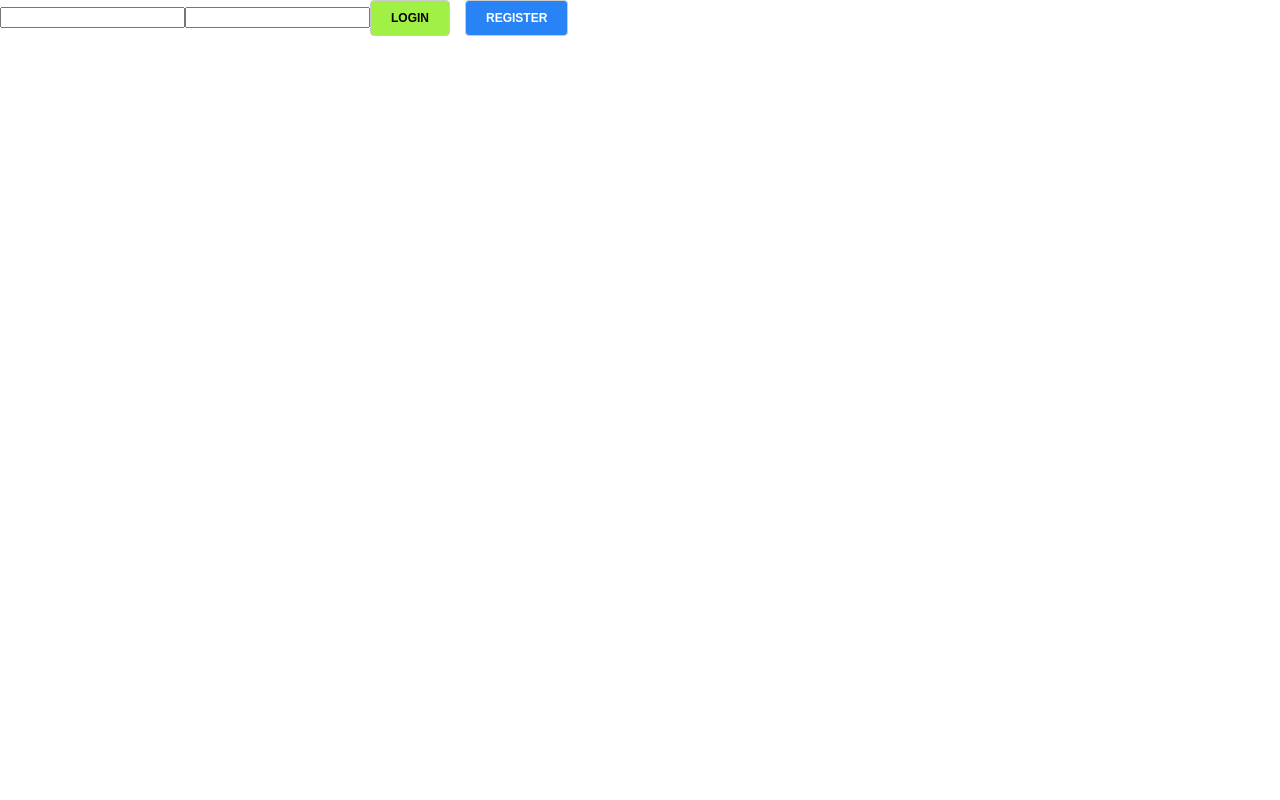
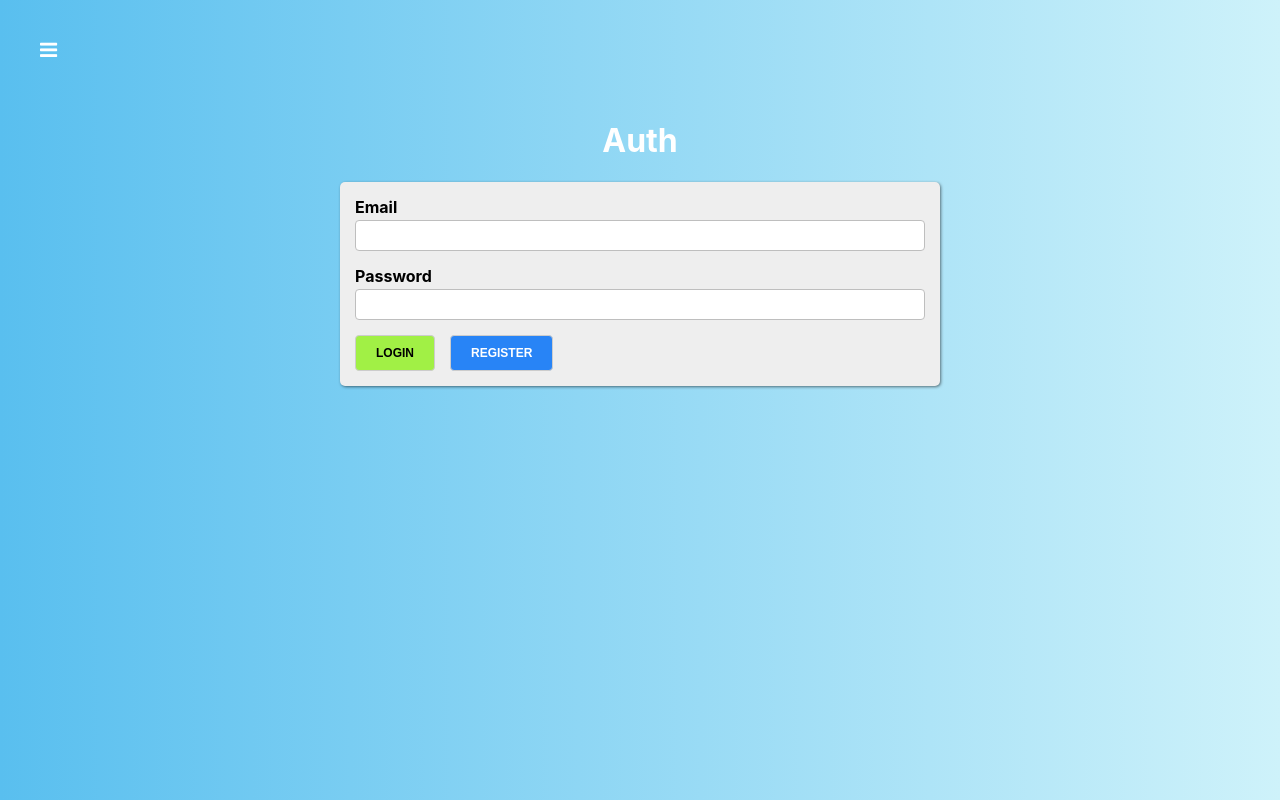
Before and after one commit to vik753/VMinin-redux-quiz, a React app: page /auth in a window 1280 px wide. Built offline with nearby package versions, Linux system fonts and the light colour scheme.

Commit message:
creation the auth validation in progress

```diff
--- /dev/null
+++ b/src/components/UI/Input/Input.js
@@ -0,0 +1,29 @@
+import React from "react";
+import classes from "./Input.module.css";
+
+function isInvalid({valid, touched, shouldValidate}) {
+  return !valid && shouldValidate && touched
+}
+
+const Input = (props) => {
+  const { inputType = "text", label, value, onChange, errorMessage } = props;
+  const cls = [classes.Input];
+  const htmlFor = `${inputType}-${Math.random()}`;
+
+  if (isInvalid(props)) {
+    cls.push(classes.invalid);
+  }
+
+  return (
+    <div className={cls.join(" ")}>
+      <label htmlFor={htmlFor}>{label}</label>
+      <input type={inputType} id={htmlFor} value={value} onChange={onChange} />
+
+      {isInvalid(props)
+        ? <span>{errorMessage}</span> || "Type required value"
+        : null}
+    </div>
+  );
+};
+
+export default Input;
--- /dev/null
+++ b/src/components/UI/Input/Input.module.css
@@ -0,0 +1,36 @@
+.Input {
+  margin-bottom: 15px;
+}
+
+.Input label {
+  margin-bottom: 3px;
+  padding: 0;
+  display: block;
+  font-weight: bold;
+}
+
+.Input input {
+  display: block;
+  box-sizing: border-box;
+  border: 1px solid #bebebe;
+  border-radius: 4px;
+  padding: 7px;
+  margin: 0 0 5px;
+  width: 100%;
+  outline: none;
+  transition: all 300ms ease-in-out;
+}
+
+.Input span {
+  color: #f01f30;
+  font-size: 12px;
+  font-weight: bold;
+}
+
+.Input.invalid label {
+  color: #f01f30;
+}
+
+.Input.invalid input {
+  border-color: rgba(248, 155, 146, 0.67);
+}
--- a/src/containers/Auth/Auth.js
+++ b/src/containers/Auth/Auth.js
@@ -1,29 +1,91 @@
 import React, { Component } from "react";
-import classes from "./Auth.modules.css";
+import classes from "./Auth.module.css";
 import Button from "../../components/UI/Button/Button";
+import Input from "../../components/UI/Input/Input";
 
 class Auth extends Component {
+  state = {
+    formControls: {
+      email: {
+        value: "",
+        type: "email",
+        label: "Email",
+        errorMessage: "Type correct email, please.",
+        valid: false,
+        touched: false,
+        validation: {
+          required: true,
+          email: true,
+        },
+      },
+      password: {
+        value: "",
+        type: "password",
+        label: "Password",
+        errorMessage: "Type correct password, please.",
+        valid: false,
+        touched: false,
+        validation: {
+          required: true,
+          minLength: 6,
+        },
+      },
+    },
+  };
 
-  loginHandler = () => {
+  loginHandler = () => {};
 
+  registerHandler = () => {};
+
+  submitHandler = (e) => {
+    e.preventDefault();
+  };
+
+  onChangeHandler = (event, controlName) => {
+    console.log(`${controlName}: `, event.target.value)
   }
 
-  registerHandler = () => {
-
-  }
+  renderInputs = () => {
+    return Object.keys(this.state.formControls).map((controlName, index) => {
+      const {
+        type,
+        value,
+        valid,
+        touched,
+        label,
+        validation,
+        errorMessage,
+      } = this.state.formControls[controlName];
+      return (
+        <Input
+          key={controlName + index}
+          type={type}
+          value={value}
+          valid={valid}
+          touched={touched}
+          label={label}
+          shouldValidate={!!validation}
+          errorMessage={errorMessage}
+          onChange={(event) => this.onChangeHandler(event, controlName)}
+        />
+      );
+    });
+  };
 
   render() {
     return (
       <div className={classes.Auth}>
         <div>
-          <input type="text" />
-          <input type="text" />
+          <h1>Auth</h1>
+          <form onSubmit={this.submitHandler} className={classes.AuthForm}>
+            {this.renderInputs()}
             <Button type="success" onClick={this.loginHandler()}>
               Login
             </Button>
             <Button type="primary" onClick={this.registerHandler()}>
               Register
             </Button>
+          </form>
         </div>
       </div>
     );
--- /dev/null
+++ b/src/containers/Auth/Auth.module.css
@@ -0,0 +1,26 @@
+.Auth {
+  display: flex;
+  justify-content: center;
+  padding-top: 100px;
+  flex-grow: 1;
+  width: 100%;
+  background: linear-gradient(270deg, #cef2fa 0%, #59bfef 100%);
+}
+
+.Auth > div {
+  width: 100%;
+  max-width: 600px;
+  padding: 0 20px;
+}
+
+.Auth h1 {
+  color: #fff;
+  text-align: center;
+}
+
+.AuthForm {
+  background: #eee;
+  box-shadow: 1px 1px 3px rgba(0, 0, 0, 0.5);
+  padding: 15px;
+  border-radius: 5px;
+}
--- a/src/containers/Auth/Auth.modules.css
+++ /dev/null
@@ -1,3 +0,0 @@
-.Auth{
-
-}
```
Lines whose indentation alone changed are shown as unchanged.
